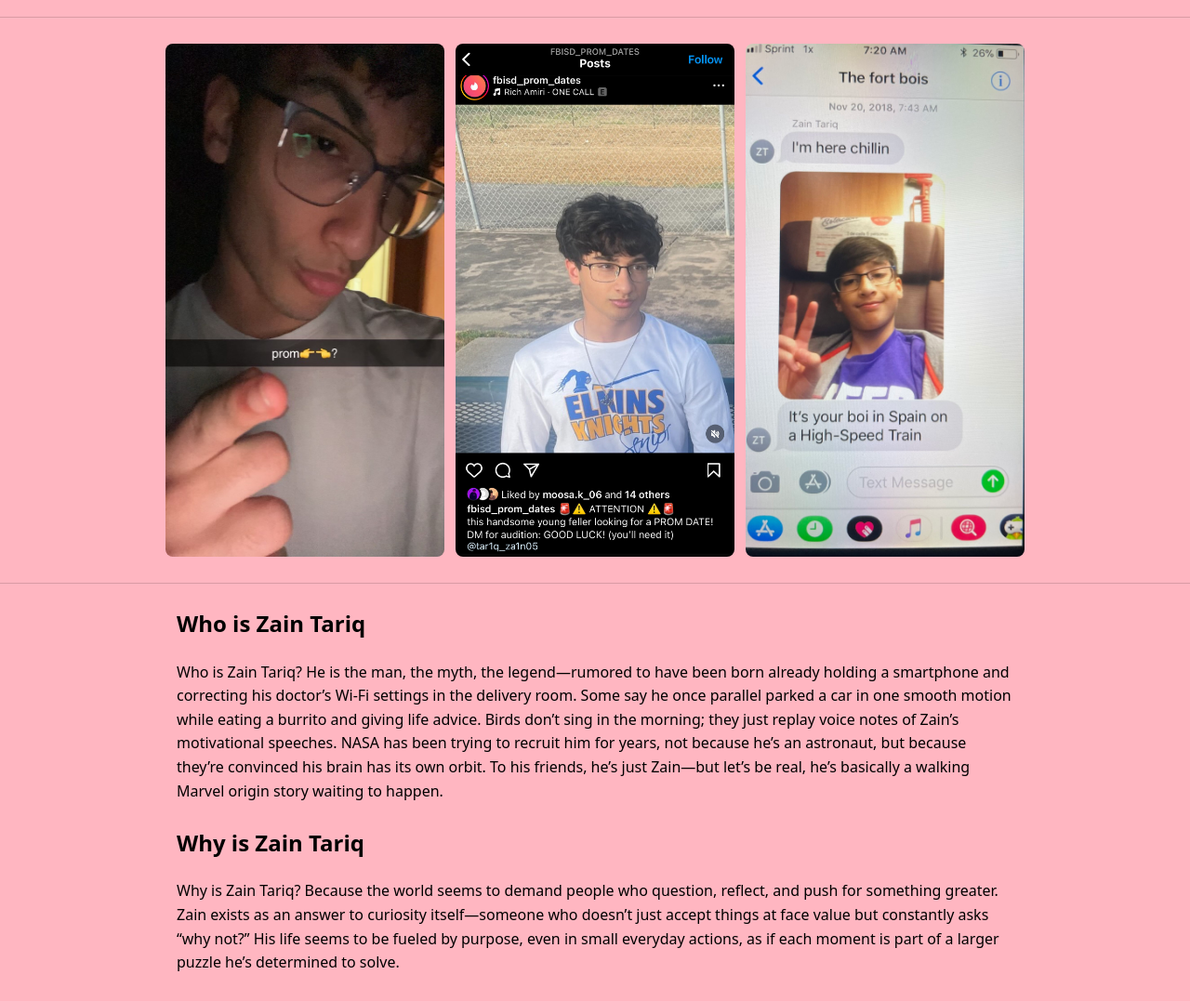
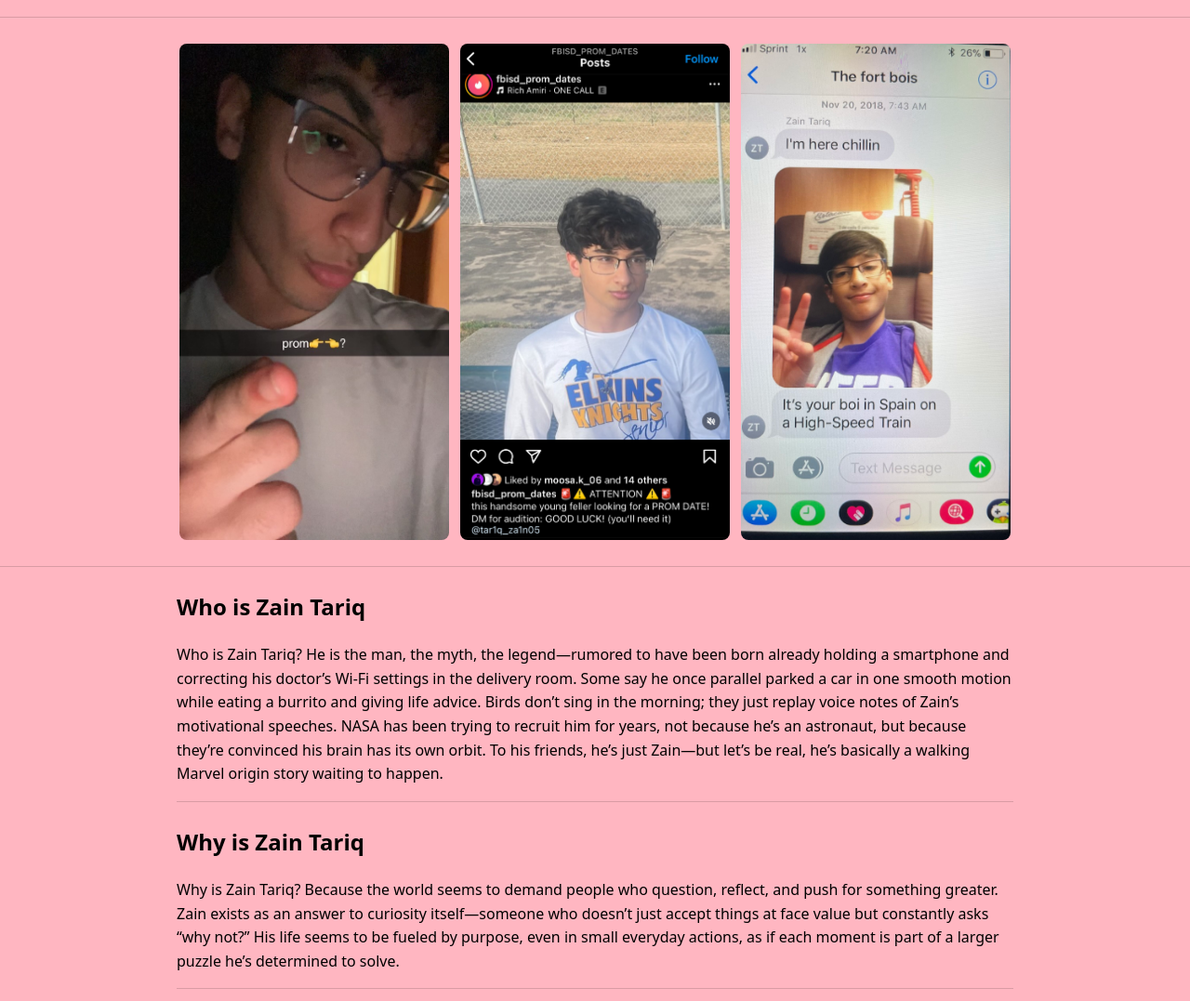
Before and after one commit to EisaK5/Zain_blog, a plain HTML site: page zain_fanpage.html in a window 1280 px wide. Shown: the part 144-1221 px from the top of the page at 93% size. Drawn offline with Linux system fonts and the light colour scheme; files whose address does not match are found by name.

Commit message:
Update zain_fanpage.html

```diff
--- a/zain_fanpage.html
+++ b/zain_fanpage.html
@@ -9,7 +9,7 @@
     header { text-align: center; padding: 24px 12px; }
     h1 { font-size: clamp(36px, 8vw, 72px); font-weight: 700; color: chocolate; margin: 0; }
     .gallery { display: flex; gap: 12px; flex-wrap: wrap; justify-content: center; padding: 12px; }
-    .gallery img { max-width: 300px; height: auto; border-radius: 8px; }
+    .gallery img { max-width: 290px; height: auto; border-radius: 8px; }
     main { max-width: 900px; margin: 0 auto; padding: 0 16px 32px; line-height: 1.6; }
     h2 { margin-top: 24px; }
     hr { border: none; border-top: 1px solid rgba(0,0,0,.15); margin: 16px 0; }
@@ -33,12 +33,12 @@
   <main>
     <h2>Who is Zain Tariq</h2>
     <p>Who is Zain Tariq? He is the man, the myth, the legend—rumored to have been born already holding a smartphone and correcting his doctor’s Wi-Fi settings in the delivery room. Some say he once parallel parked a car in one smooth motion while eating a burrito and giving life advice. Birds don’t sing in the morning; they just replay voice notes of Zain’s motivational speeches. NASA has been trying to recruit him for years, not because he’s an astronaut, but because they’re convinced his brain has its own orbit. To his friends, he’s just Zain—but let’s be real, he’s basically a walking Marvel origin story waiting to happen.</p>
-
+ <hr>
     <h2>Why is Zain Tariq</h2>
     <p>Why is Zain Tariq? Because the world seems to demand people who question, reflect, and push for something greater. Zain exists as an answer to curiosity itself—someone who doesn’t just accept things at face value but constantly asks “why not?” His life seems to be fueled by purpose, even in small everyday actions, as if each moment is part of a larger puzzle he’s determined to solve.</p>
-
+<hr>
     <img src="images/dogsigh.jpg" alt="Dog sighing next to Zain" loading="lazy" class="gallery" />
-
+<hr>
     <h2>Zain Tariq and attaining Nirvana</h2>
     <p>For Zain Tariq, attaining Nirvana is less of a destination and more of a saga worthy of its own Netflix adaptation. He didn’t stumble upon enlightenment in some remote Himalayan cave like the monks of old—no, Zain’s path began in the most unlikely of places: a crowded coffee shop, when he realized the barista misspelled his name for the 47th time in a row. Instead of anger, he felt only peace, and in that moment, he discovered detachment from the ego. From there, his journey expanded—learning patience in traffic jams, practicing mindfulness while waiting for software updates, and discovering the impermanence of all things every time his phone battery died at 1%. To Zain, Nirvana isn’t a mythical state reserved for saints or gurus; it’s in the little victories, like ignoring that one group chat notification, or achieving the perfect balance of hot and cold water in the shower. And yet, his friends swear there’s something deeper about him—like when he stares into space, it feels as though he’s communing with the universe itself, or at least debating whether to order tacos or pizza. While others chase material success, Zain seems to drift closer and closer to something eternal, as though one day he might simply vanish into thin air—not gone, but fully merged with the Wi-Fi of the cosmos.</p>
   </main>
```
